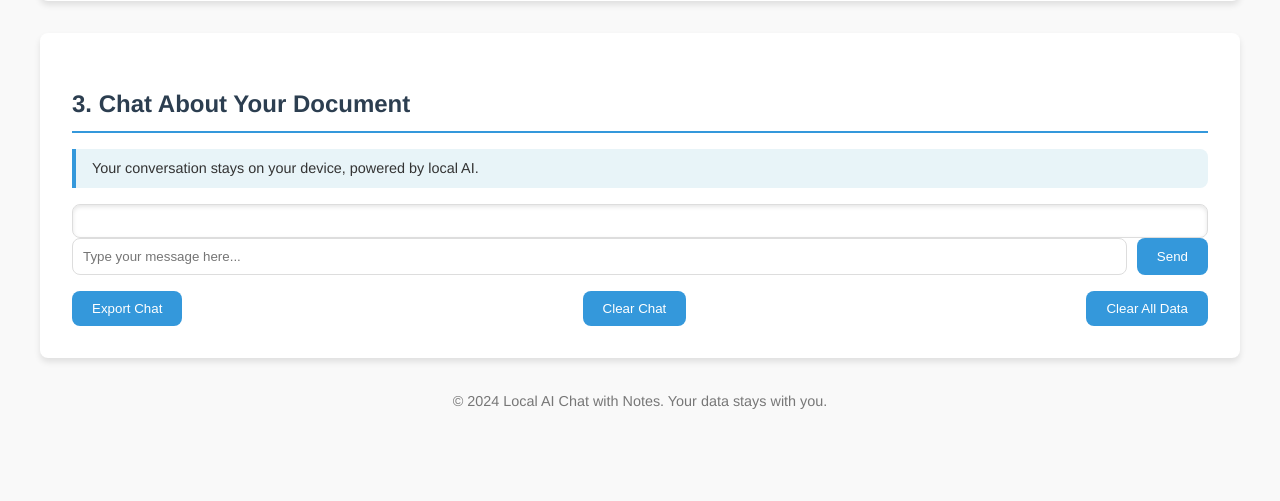
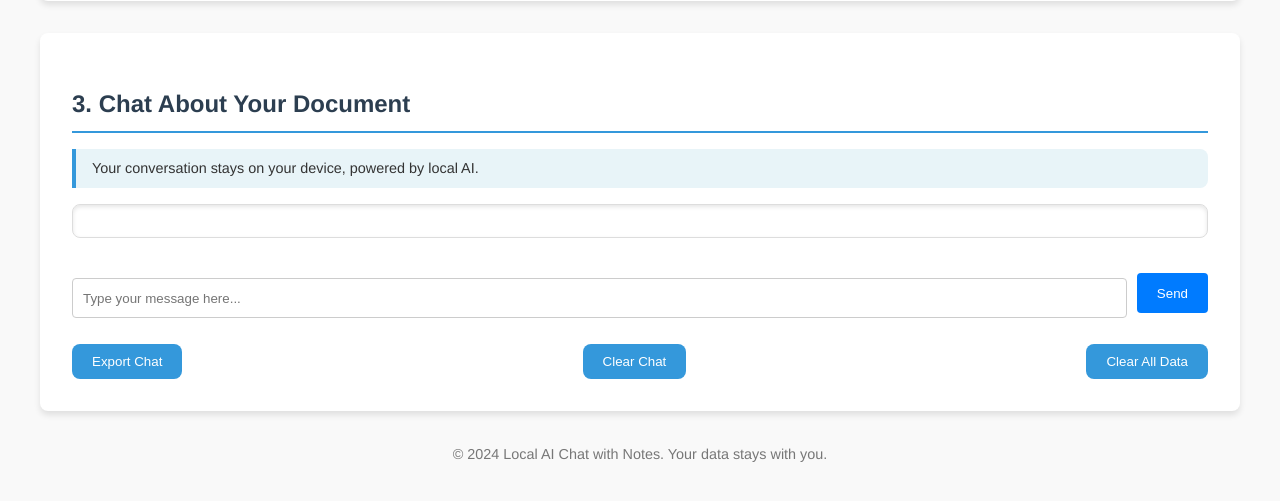
Before and after one commit to fivestarspicy/chat-with-notes, a Flask app: page / in a window 1280 px wide. Shown: the part 820-1321 px from the top of the page. Before the commit the page ends 1229 px from the top, so only its background shows below. Run offline with Flask 3, Linux system fonts and the light colour scheme.

Commit message:
UI fixes and improvements, document content persists through refreshes, and other improvements

```diff
--- a/static/script.js
+++ b/static/script.js
@@ -10,6 +10,7 @@ document.addEventListener('DOMContentLoaded', () => {
     const clearChatButton = document.getElementById('clearChat');
     const clearAllButton = document.getElementById('clearAll');
     const dropZone = document.getElementById('dropZone');
+    const spinner = document.getElementById('spinner');
 
     const allowedFileTypes = ['.txt', '.md', '.py', '.js', '.html', '.css', '.json', '.pdf'];
 
@@ -24,8 +25,16 @@ document.addEventListener('DOMContentLoaded', () => {
         loadingOverlay.style.display = isLoading ? 'flex' : 'none';
     }
 
+    // Function to show/hide spinner
+    function setSpinner(isLoading) {
+        spinner.style.display = isLoading ? 'block' : 'none';
+    }
+
     // Load chat history from local storage
     loadChatHistory();
+
+    // Load file content from local storage
+    loadFileContent();
 
     fileInput.addEventListener('change', handleFileSelect);
 
@@ -94,6 +103,7 @@ document.addEventListener('DOMContentLoaded', () => {
                 fileContent.textContent = '';
             } else {
                 fileContent.textContent = data.content;
+                localStorage.setItem('fileContent', data.content); // Store file content in localStorage
                 if (data.chatHistory) {
                     updateChatHistory(data.chatHistory);
                 }
@@ -116,7 +126,7 @@ document.addEventListener('DOMContentLoaded', () => {
         userInput.value = '';
 
         try {
-            setLoading(true);
+            setSpinner(true);
             const response = await fetch('/chat', {
                 method: 'POST',
                 headers: {
@@ -133,7 +143,7 @@ document.addEventListener('DOMContentLoaded', () => {
             console.error('Error:', error);
             appendMessage('System', 'An error occurred while processing your message.');
         } finally {
-            setLoading(false);
+            setSpinner(false);
         }
     });
 
@@ -197,6 +207,13 @@ document.addEventListener('DOMContentLoaded', () => {
         const savedHistory = localStorage.getItem('chatHistory');
         if (savedHistory) {
             chatHistory.innerHTML = savedHistory;
+        }
+    }
+
+    function loadFileContent() {
+        const savedFileContent = localStorage.getItem('fileContent');
+        if (savedFileContent) {
+            fileContent.textContent = savedFileContent;
         }
     }
 
--- a/static/style.css
+++ b/static/style.css
@@ -143,12 +143,51 @@ button:hover {
 
 #chatForm {
     display: flex;
-    gap: 10px;
+    align-items: center;
+    margin-top: 20px; /* Adjust as needed for spacing from the chatbox */
 }
 
 #userInput {
-    flex-grow: 1;
-    margin-bottom: 0;
+    flex: 1;
+    padding: 10px;
+    margin-right: 10px; /* Space between input and button */
+    border: 1px solid #ccc;
+    border-radius: 4px;
+    box-sizing: border-box;
+    height: 40px; /* Ensure consistent height */
+}
+
+#spinner {
+    border: 4px solid rgba(0, 0, 0, 0.1);
+    border-top: 4px solid #3498db;
+    border-radius: 50%;
+    width: 24px;
+    height: 24px;
+    animation: spin 1s linear infinite;
+    margin-left: 10px; /* Adjust as needed */
+}
+
+@keyframes spin {
+    0% { transform: rotate(0deg); }
+    100% { transform: rotate(360deg); }
+}
+
+#sendButton {
+    padding: 0 20px; /* Adjust padding to ensure consistent height */
+    border: none;
+    background-color: #007bff;
+    color: white;
+    border-radius: 4px;
+    cursor: pointer;
+    box-sizing: border-box;
+    height: 40px; /* Ensure consistent height */
+    display: flex;
+    align-items: center;
+    justify-content: center;
+}
+
+#sendButton:hover {
+    background-color: #0056b3;
 }
 
 footer {
@@ -221,3 +260,17 @@ footer {
 .drop-zone p {
     margin-bottom: 10px;
 }
+
+.message.you-message {
+    background-color: #d1e7f8; /* Light blue background for User messages */
+    padding: 10px;
+    border-radius: 8px;
+    margin-bottom: 10px;
+}
+
+.message.ai-message {
+    background-color: #f0f0f0; /* Light grey background for AI messages */
+    padding: 10px;
+    border-radius: 8px;
+    margin-bottom: 10px;
+}
--- a/templates/index.html
+++ b/templates/index.html
@@ -21,7 +21,7 @@
                 <form id="uploadForm">
                     <div class="file-input-wrapper">
                         <input type="file" id="fileInput" name="file">
-                        <label for="fileInput">Choose a file</label>
+                        <label for="fileInput" id="fileLabel">Choose a file</label>
                     </div>
                     <button type="submit" id="uploadButton">Upload</button>
                 </form>
@@ -38,15 +38,15 @@
             <p class="info">Your conversation stays on your device, powered by local AI.</p>
             <div id="chatHistory" class="content-box"></div>
             <form id="chatForm">
-                <input type="text" id="userInput" placeholder="Type your message here...">
-                <button type="submit">Send</button>
+                <input type="text" id="userInput" placeholder="Type your message here..." style="margin-top: 20px;">
+                <button type="submit" id="sendButton">Send</button>
             </form>
-            <div id="loadingSpinner" class="spinner"></div>
             <div class="chat-controls">
                 <button id="exportChat">Export Chat</button>
                 <button id="clearChat">Clear Chat</button>
                 <button id="clearAll">Clear All Data</button>
             </div>
+            <div id="spinner" class="spinner" style="display: none;"></div>
         </section>
     </main>
 
```
Also changed, not shown: README-old.md (deleted), README.md.
